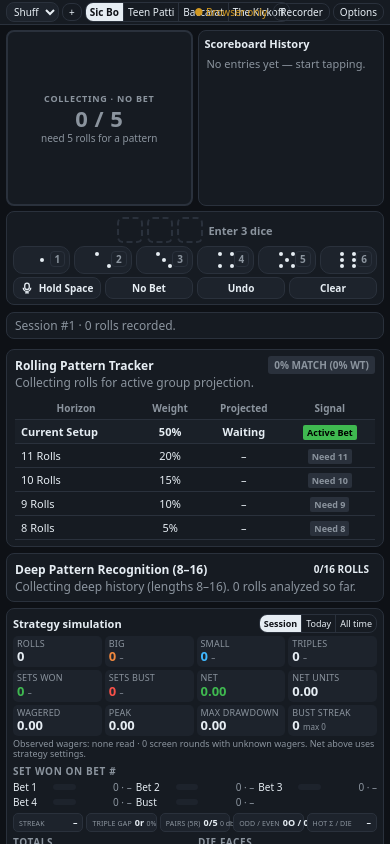
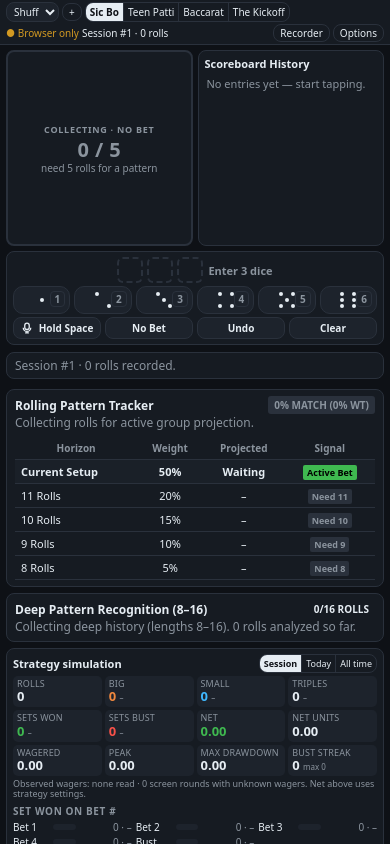
Before and after one commit to oXina9box/Bet-r-play-r, a website: page index.html in a window 390 px wide. Drawn offline with Linux system fonts and the light colour scheme; no server answers.

Commit message:
fix: alert box stretching, narrow-width header and directive layout

```diff
--- a/styles.css
+++ b/styles.css
@@ -1293,3 +1293,23 @@ body[data-game] #sessionInfo { flex: 1 1 0; min-width: 0; overflow: hidden; text
 body[data-game] .session > * { flex-shrink: 0; }
 body[data-game] .session > #sessionInfo { flex-shrink: 1; }
 .strip .bacc-lane .chip.bacc-bead.special { box-shadow: 0 0 0 1px var(--warn); }
+
+/* fixes: alert box was stretching (column-wrap bug); header + directive at very narrow widths */
+body[data-game] .urgent-alert-area { flex-direction: row; align-content: flex-start; align-items: center; height: auto; }
+body[data-game] .urgent-alert-head { flex: 0 0 auto; }
+body[data-game] .notify-panel, body[data-game] .notice-banners, body[data-game] .standard-message-area { flex: 0 0 auto; height: auto; }
+@media (max-width: 560px) {
+  body[data-game] .topbar { flex-wrap: wrap; row-gap: 2px; }
+  body[data-game] .session { flex: 1 1 100%; justify-content: space-between; }
+  body[data-game] #sessionInfo { text-align: left; font-size: 10px; }
+}
+@media (max-width: 440px) {
+  :root { --top-h: 196px; }
+  body[data-game] main { grid-template-columns: minmax(0, 1fr) minmax(0, 1fr); }
+  body[data-game] #next { grid-template-columns: minmax(0, 1fr); row-gap: 3px; justify-items: center; text-align: center; padding: 4px 6px; }
+  body[data-game] #next > * { grid-column: 1 / -1; }
+  body[data-game] .bet-side, body[data-game] .bet-side.wait { font-size: 20px; white-space: nowrap; max-width: 100%; overflow: hidden; text-overflow: ellipsis; }
+  body[data-game] .bet-amt { font-size: 15px; justify-content: center; flex-wrap: wrap; }
+  body[data-game] .plan { justify-content: center; }
+  body[data-game] .pattern { font-size: 10px; }
+}
```
